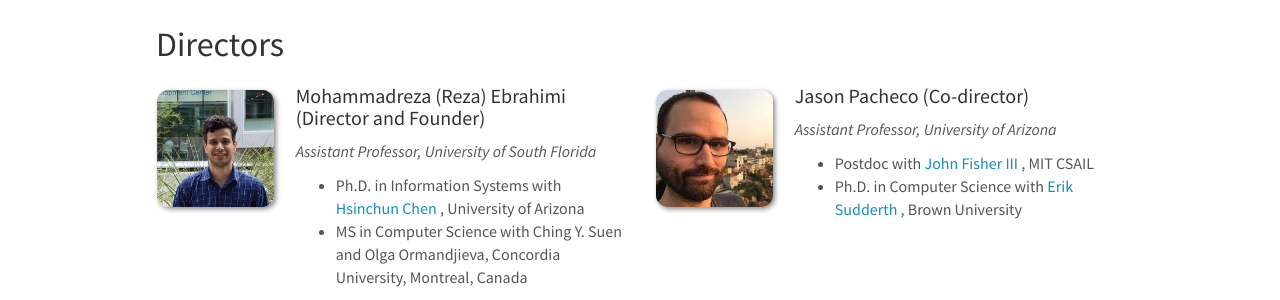
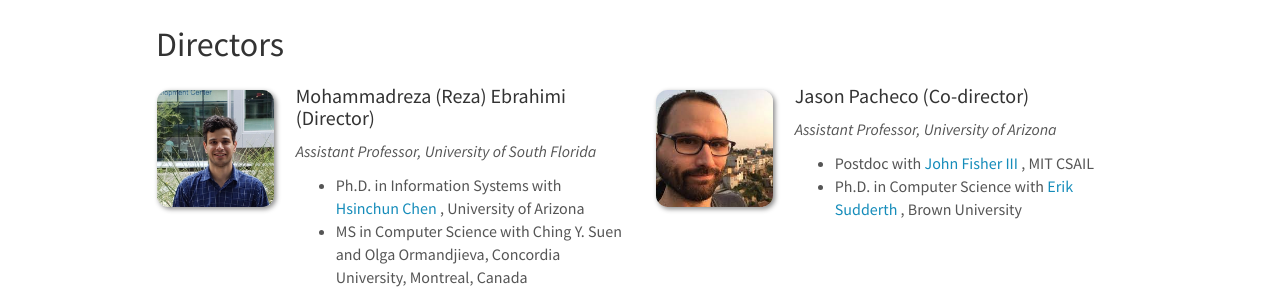
Before and after one commit to star-ailab/star-ailab.github.io, a Jekyll site: the page built from _pages/team.md, in a window 1280 px wide and 1055 px high. Shown: the part 133-433 px from the top of the window. Built offline with Jekyll 4.4.1, drawn with Linux system fonts in a browser that asks for light colours; nearby versions of some CDN libraries.

Commit message:
Update team_members.yml

```diff
--- a/_data/team_members.yml
+++ b/_data/team_members.yml
@@ -1,4 +1,4 @@
-- name: Mohammadreza (Reza) Ebrahimi (Director and Founder)
+- name: Mohammadreza (Reza) Ebrahimi (Director)
   photo: rebrahimi.jpg
   info: Assistant Professor, University of South Florida
   email: ebrahimim@usf.edu
```
